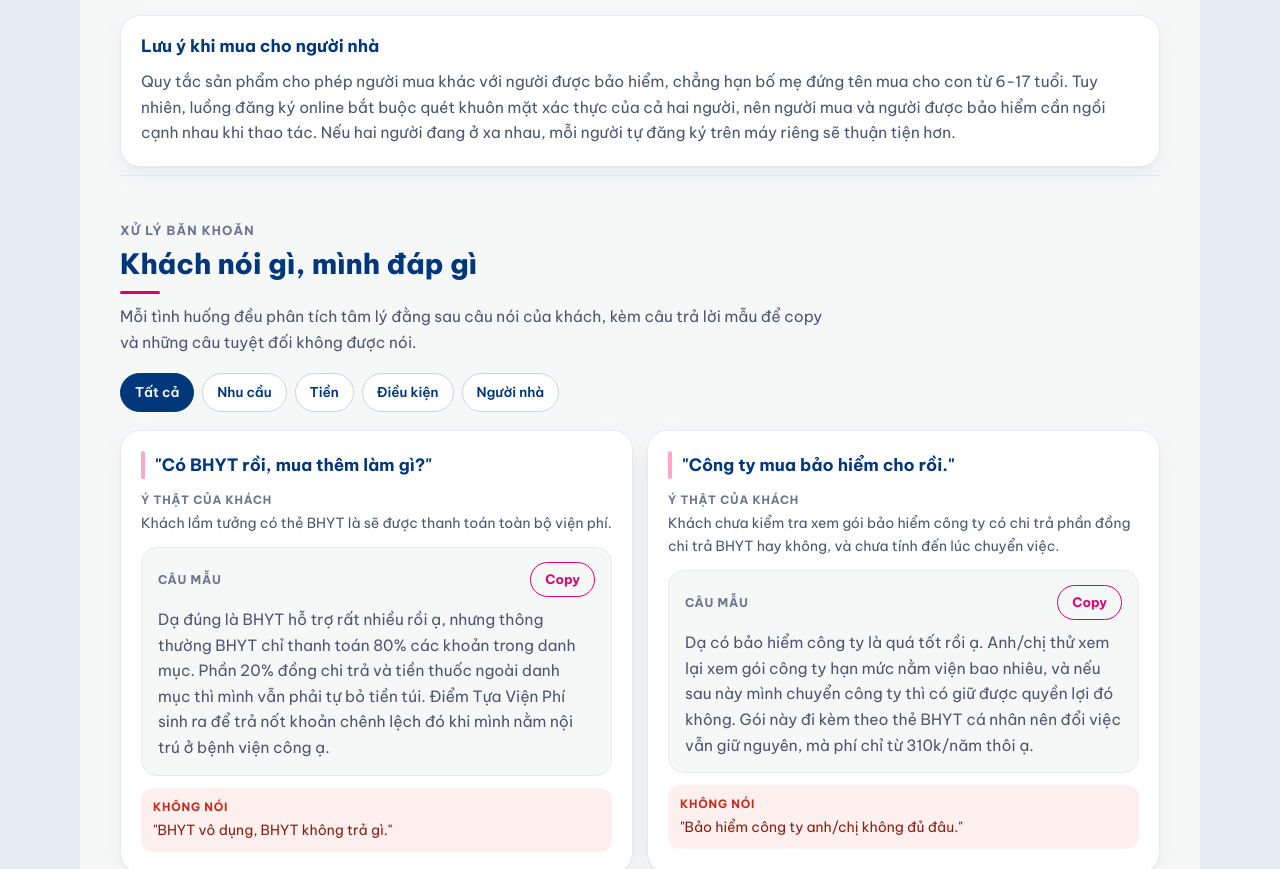
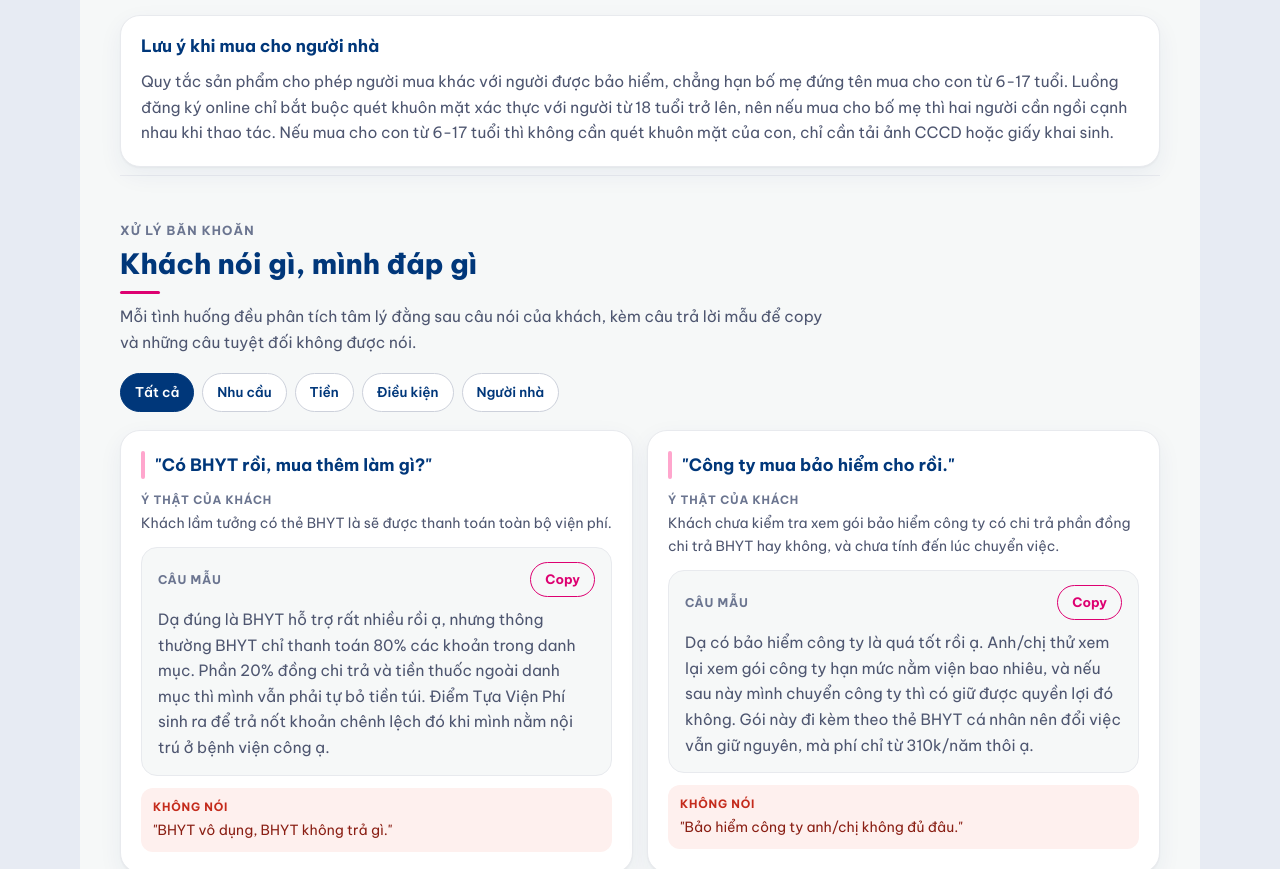
Before and after one commit to vietanh0311/so-tay-dtvp, a plain HTML site: page index.html in a window 1280 px wide. Shown: the part 7647-8516 px from the top of the page. Drawn offline with Linux system fonts and the light colour scheme.

Commit message:
Sửa nốt ghi chú eKYC trẻ em còn sót trong index.html
Khối "Lưu ý khi mua cho người nhà" ở section mua online vẫn còn nói sai là trẻ 6-17 tuổi phải quét khuôn mặt, trong khi lần sửa trước chỉ cập nhật các file data/.

Co-Authored-By: Claude Sonnet 5 <noreply@anthropic.com>

```diff
--- a/index.html
+++ b/index.html
@@ -222,7 +222,7 @@
     </div>
     <div class="card note">
       <h3>Lưu ý khi mua cho người nhà</h3>
-      <p>Quy tắc sản phẩm cho phép người mua khác với người được bảo hiểm, chẳng hạn bố mẹ đứng tên mua cho con từ 6-17 tuổi. Tuy nhiên, luồng đăng ký online bắt buộc quét khuôn mặt xác thực của cả hai người, nên người mua và người được bảo hiểm cần ngồi cạnh nhau khi thao tác. Nếu hai người đang ở xa nhau, mỗi người tự đăng ký trên máy riêng sẽ thuận tiện hơn.</p>
+      <p>Quy tắc sản phẩm cho phép người mua khác với người được bảo hiểm, chẳng hạn bố mẹ đứng tên mua cho con từ 6-17 tuổi. Luồng đăng ký online chỉ bắt buộc quét khuôn mặt xác thực với người từ 18 tuổi trở lên, nên nếu mua cho bố mẹ thì hai người cần ngồi cạnh nhau khi thao tác. Nếu mua cho con từ 6-17 tuổi thì không cần quét khuôn mặt của con, chỉ cần tải ảnh CCCD hoặc giấy khai sinh.</p>
     </div>
   </section>
 
```
